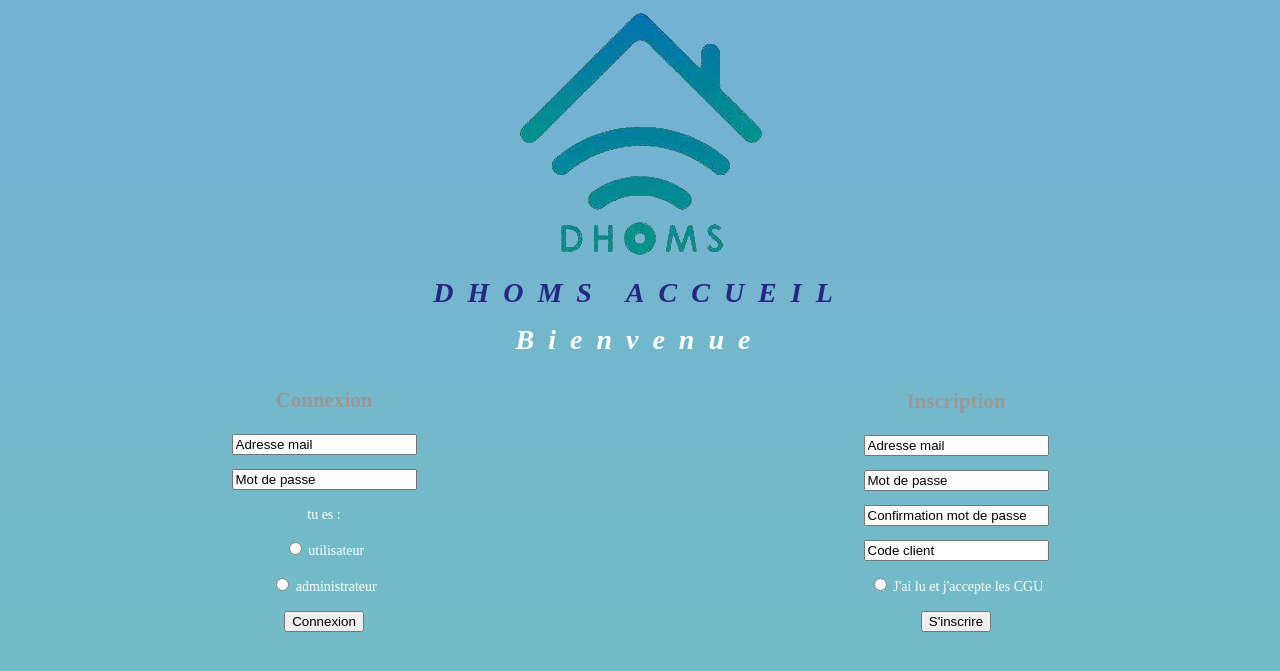
After one commit to paulduval35/APP-7d, a PHP site: page /test.html in a window 1280 px wide. The commit adds this page. Shown: the top 671 px of the page. Run offline with PHP 8.4, Linux system fonts and the light colour scheme.

```diff
--- a/DHOMS/Vues/style.css
+++ b/DHOMS/Vues/style.css
@@ -3,6 +3,8 @@ body{
     background-attachment: fixed;
     font-family: "Century Gothic";
     background-repeat: no-repeat;
+    font-size: 14px;
+    color: white;
 }
 
 nav{
@@ -44,3 +46,47 @@ footer{
     text-align: center;
     position:fixed;
 }
+
+h1 {
+    color:#252584;
+    font-size: 2em;
+    margin: 0;
+    margin-bottom: 7px;
+    padding: 4px;
+    font-style: italic;
+    letter-spacing: 0.5em;
+    text-align: center;
+}
+
+h2 {
+    color: white;
+    font-size: 2em;
+    margin: 0;
+    margin-bottom: 7px;
+    padding: 4px;
+    font-style: italic;
+    letter-spacing: 0.5em;
+    text-align: center;
+}
+
+h3 {
+    color: #999;
+    font-size: 1.5em;
+    text-align: center;
+}
+
+p {
+    line-height: 21px;
+    text-align: center;
+}
+
+#acceuil {
+    display: flex;
+    justify-content: space-around;
+    align-items: center;
+}
+
+.element {
+    width: 50%;
+    height: 90%;
+}
--- /dev/null
+++ b/DHOMS/Vues/test.html
@@ -0,0 +1,46 @@
+<!DOCTYPE html>
+<html lang="en">
+
+<head>
+    <title>DHOMS</title>
+    <meta charset="UTF-8">
+    <link rel= "stylesheet" href="style.css" />
+    <!-- commentaire -->
+</head>
+
+<body>
+<?php require "nav.php";?>
+<h1><a href="index.html"><img src="image/accueil/logoDHOMStransparant.png" alt="accueil"></a></h1>
+<h1>DHOMS ACCUEIL</h1>
+<h2>Bienvenue</h2>
+
+<div id="acceuil">
+
+    <div class="element">
+        <h3> Connexion </h3>
+
+        <form action="connexion.php" method="post">
+            <p><input type="text" value="Adresse mail"></p> <!-- ajouter système pour filtrer les characteres non supportés par e-mail -->
+            <p><input password="password" value="Mot de passe"></p> <!-- mettre un système -->
+            <p>tu es :</p>
+            <p><input type="radio" name="areyou" value="user"> utilisateur</p>
+            <p><input type="radio" name="areyou" value="admin"> administrateur</p>
+            <p><input type="submit" value="Connexion"></p>
+        </form>
+    </div>
+
+    <div class="element">
+        <h3> Inscription </h3>
+        <form action="inscription.php" method="post">
+            <p><input type="text" value="Adresse mail"></p>
+            <p><input password="password" name=password value="Mot de passe"></p>
+            <p><input password="password" name= confpassword value="Confirmation mot de passe"></p>
+            <p><input type="text" value="Code client"></p>
+            <p><input type="radio" name="CGU" value="CGU"> J'ai lu et j'accepte les CGU</p>
+            <p><input type="submit" value="S'inscrire"></p>
+        </form>
+    </div>
+</div>
+
+</body>
+</html>
```
Also changed, not shown: DHOMS/Vues/accueil.php (added, +46 -0 lines), DHOMS/Vues/pageinscripton.php (deleted, +0 -50 lines), DHOMS/Vues/styleinscription.css (deleted, +0 -50 lines), DHOMS/Vues/image/accueil/logoDHOMStransparant.png (added).
